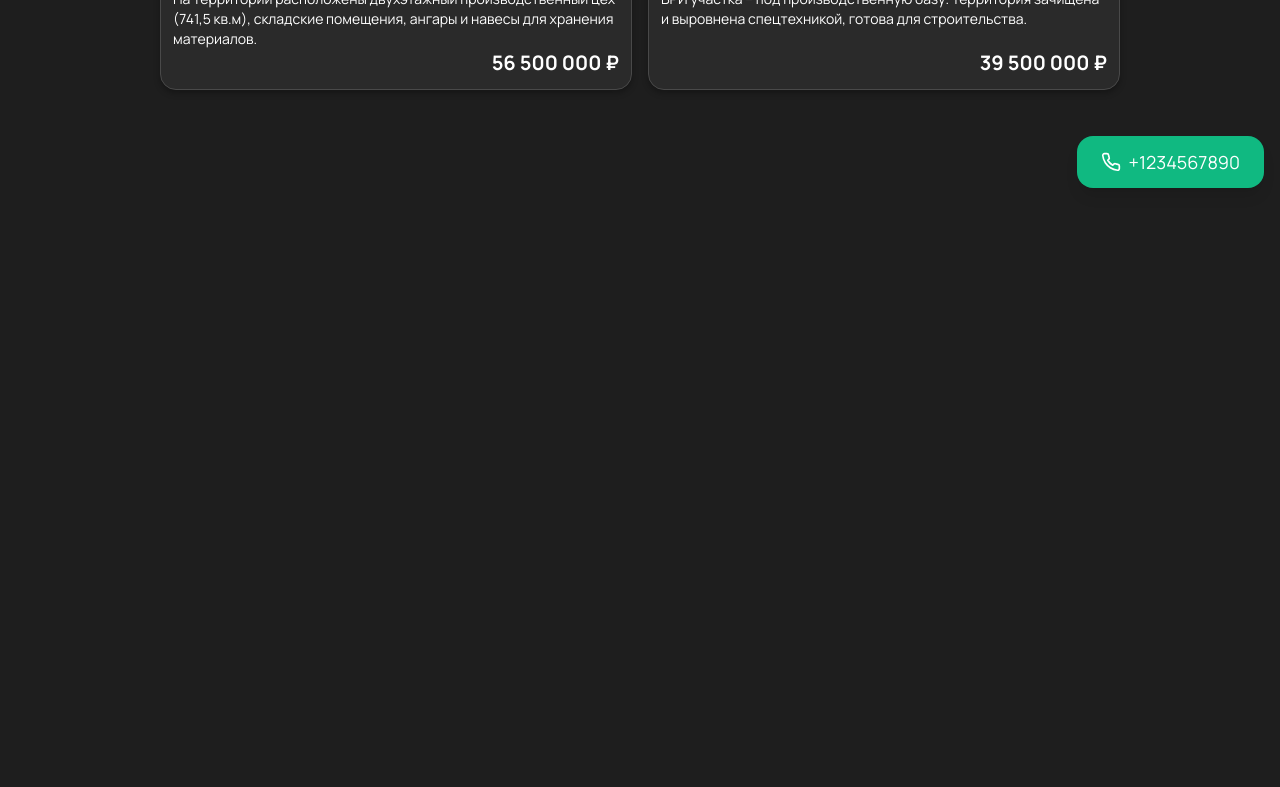
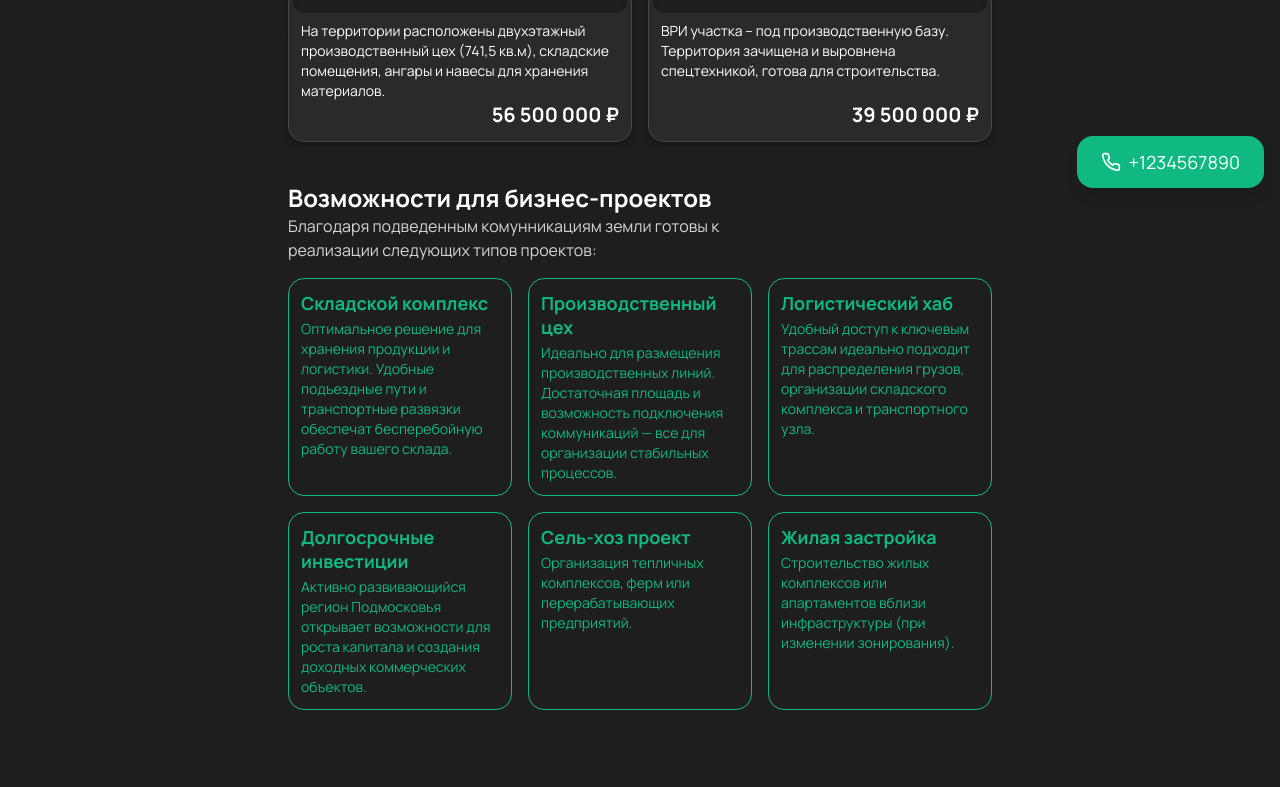
Before and after one commit to GenrihGrigoryan/promarea, a plain HTML site: page index.html in a window 1280 px wide. Shown: the part 596-1383 px from the top of the page. Before the commit the page ends 800 px from the top, so only its background shows below. Drawn offline with nearby package versions, Linux system fonts and the light colour scheme.

Commit message:
Update index.html

```diff
--- a/index.html
+++ b/index.html
@@ -11,20 +11,20 @@
 </head>
 <body class="text-white font-sans" style="background-color: #1E1E1E; font-family: 'Manrope', serif; font-optical-sizing: auto;">
     <!-- Основной контейнер -->
-    <section class="max-w-5xl mx-auto p-8">
+    <section class="max-w-3xl mx-auto p-4 md:p-8">
 
         <!-- Заголовок и описание -->
-        <header class="py-2 mb-48 sm:mb-52 md:mb-60 lg:mb-72">
+        <header class="py-2 mb-48 sm:mb-52 md:mb-60 lg:mb-80">
             <h1 class="text-4xl font-bold mb-2">Территории промназначения</h1>
             <p class="text-base text-neutral-300 max-w-3xl">Производственные участки в 54 км от Москвы в жилом поселке Колюбакино. Удобный подъезд по Минскому и Новорижскому шоссе, асфальтированная дорога прямо к участкам, надежное бетонное ограждение. Все коммуникации подведены — идеальное решение для логистического центра, складского комплекса или производства.</p>
         </header>
 
-        <div class="absolute inset-0 max-w-5xl mx-auto py-48 sm:py-16 md:py-8 -z-10">
-            <img src="./mapimage.png">
+        <div class="absolute inset-0 mx-auto max-w-6xl pt-72 sm:pt-20 md:pt-12 -z-10">
+            <img src="mapimage.png">
         </div>
 
         <!-- Карточки с информацией -->
-        <div class="grid md:grid-cols-2 gap-4">
+        <div class="grid sm:grid-cols-2 gap-4">
             <!-- Карточка 1 -->
             <a href="https://www.avito.ru/tuchkovo/zemelnye_uchastki/uchastok_163ga_promnaznacheniya_3888785950" class="flex flex-col block no-underline p-1 border rounded-2xl transition-transform duration-500 hover:scale-105" style="background-color: #2A2A2A; border-color: #494949; box-shadow: 0px 3px 6px rgba(0, 0, 0, 0.3);">
                 <div class="relative rounded-xl p-4 text-center" style="background-color: #1E1E1E; box-shadow: inset 0px 0px 4px rgba(0, 0, 0, 0.2);">
@@ -68,14 +68,55 @@
                     <p class="text-xl font-bold mb-2 text-right">39 500 000 ₽</p>
                 </div>
             </a>
+        </div>
 
-            <a href="tel:+1234567890" class="inline-flex items-center justify-center bg-emerald-500 text-white text-lg hover:bg-emerald-600 transition-all fixed bottom-4 right-4 text-white px-6 py-3 rounded-2xl shadow-lg"">
-                <svg xmlns="http://www.w3.org/2000/svg" width="20" height="20" viewBox="0 0 24 24" fill="none" stroke="currentColor" stroke-width="2" stroke-linecap="round" stroke-linejoin="round" class="lucide lucide-phone mr-2"><path d="M22 16.92v3a2 2 0 0 1-2.18 2 19.79 19.79 0 0 1-8.63-3.07 19.5 19.5 0 0 1-6-6 19.79 19.79 0 0 1-3.07-8.67A2 2 0 0 1 4.11 2h3a2 2 0 0 1 2 1.72 12.84 12.84 0 0 0 .7 2.81 2 2 0 0 1-.45 2.11L8.09 9.91a16 16 0 0 0 6 6l1.27-1.27a2 2 0 0 1 2.11-.45 12.84 12.84 0 0 0 2.81.7A2 2 0 0 1 22 16.92z"></path></svg>
-                +1234567890
-              </a>
+        <div class="py-10">
+            <h2 class="text-2xl font-bold mb-0">Возможности для бизнес-проектов</h2>
+            <p class="text-base text-neutral-300 max-w-lg">Благодаря подведенным комунникациям земли готовы к реализации следующих типов проектов:</p>
+
+            <div class="grid sm:grid-cols-3 gap-4 py-4">
+
+                <div class="rounded-2xl border border-emerald-500 flex flex-col p-3">
+                    <p class="text-emerald-500 font-bold mb-0" style="font-size: 1.125rem; line-height: initial;">Складской комплекс</p>
+                    <p class="mt-1 text-sm text-emerald-500">Оптимальное решение для хранения продукции и логистики. Удобные подъездные пути и транспортные развязки обеспечат бесперебойную работу вашего склада.</p>
+                </div>
+
+                <div class="rounded-2xl border border-emerald-500 flex flex-col p-3">
+                    <p class="text-emerald-500 font-bold mb-0" style="font-size: 1.125rem; line-height: initial;">Производственный цех</p>
+                    <p class="mt-1 text-sm text-emerald-500">Идеально для размещения производственных линий. Достаточная площадь и возможность подключения коммуникаций — все для организации стабильных процессов.</p>
+                </div>
+
+                <div class="rounded-2xl border border-emerald-500 flex flex-col p-3">
+                    <p class="text-emerald-500 font-bold mb-0" style="font-size: 1.125rem; line-height: initial;">Логистический хаб</p>
+                    <p class="mt-1 text-sm text-emerald-500">Удобный доступ к ключевым трассам идеально подходит для распределения грузов, организации складского комплекса и транспортного узла.</p>
+                </div>
+
+                <div class="rounded-2xl border border-emerald-500 flex flex-col p-3">
+                    <p class="text-emerald-500 font-bold mb-0" style="font-size: 1.125rem; line-height: initial;">Долгосрочные инвестиции</p>
+                    <p class="mt-1 text-sm text-emerald-500">Активно развивающийся регион Подмосковья открывает возможности для роста капитала и создания доходных коммерческих объектов.</p>
+                </div>
+
+                <div class="rounded-2xl border border-emerald-500 flex flex-col p-3">
+                    <p class="text-emerald-500 font-bold mb-0" style="font-size: 1.125rem; line-height: initial;">Сель-хоз проект</p>
+                    <p class="mt-1 text-sm text-emerald-500">Организация тепличных комплексов, ферм или перерабатывающих предприятий.</p>
+                </div>
+
+                <div class="rounded-2xl border border-emerald-500 flex flex-col p-3">
+                    <p class="text-emerald-500 font-bold mb-0" style="font-size: 1.125rem; line-height: initial;">Жилая застройка</p>
+                    <p class="mt-1 text-sm text-emerald-500">Строительство жилых комплексов или апартаментов вблизи инфраструктуры (при изменении зонирования).</p>
+                </div>
+
+            </div>
+
+        </div>
+
+        <a href="tel:+1234567890" class="inline-flex items-center justify-center bg-emerald-500 text-white text-lg hover:bg-emerald-600 transition-all fixed bottom-4 right-4 text-white px-6 py-3 rounded-2xl shadow-lg"">
+            <svg xmlns="http://www.w3.org/2000/svg" width="20" height="20" viewBox="0 0 24 24" fill="none" stroke="currentColor" stroke-width="2" stroke-linecap="round" stroke-linejoin="round" class="lucide lucide-phone mr-2"><path d="M22 16.92v3a2 2 0 0 1-2.18 2 19.79 19.79 0 0 1-8.63-3.07 19.5 19.5 0 0 1-6-6 19.79 19.79 0 0 1-3.07-8.67A2 2 0 0 1 4.11 2h3a2 2 0 0 1 2 1.72 12.84 12.84 0 0 0 .7 2.81 2 2 0 0 1-.45 2.11L8.09 9.91a16 16 0 0 0 6 6l1.27-1.27a2 2 0 0 1 2.11-.45 12.84 12.84 0 0 0 2.81.7A2 2 0 0 1 22 16.92z"></path></svg>
+            +1234567890
+        </a>
 
 
-        </div>
+
     </section>
 </body>
 </html>
```
